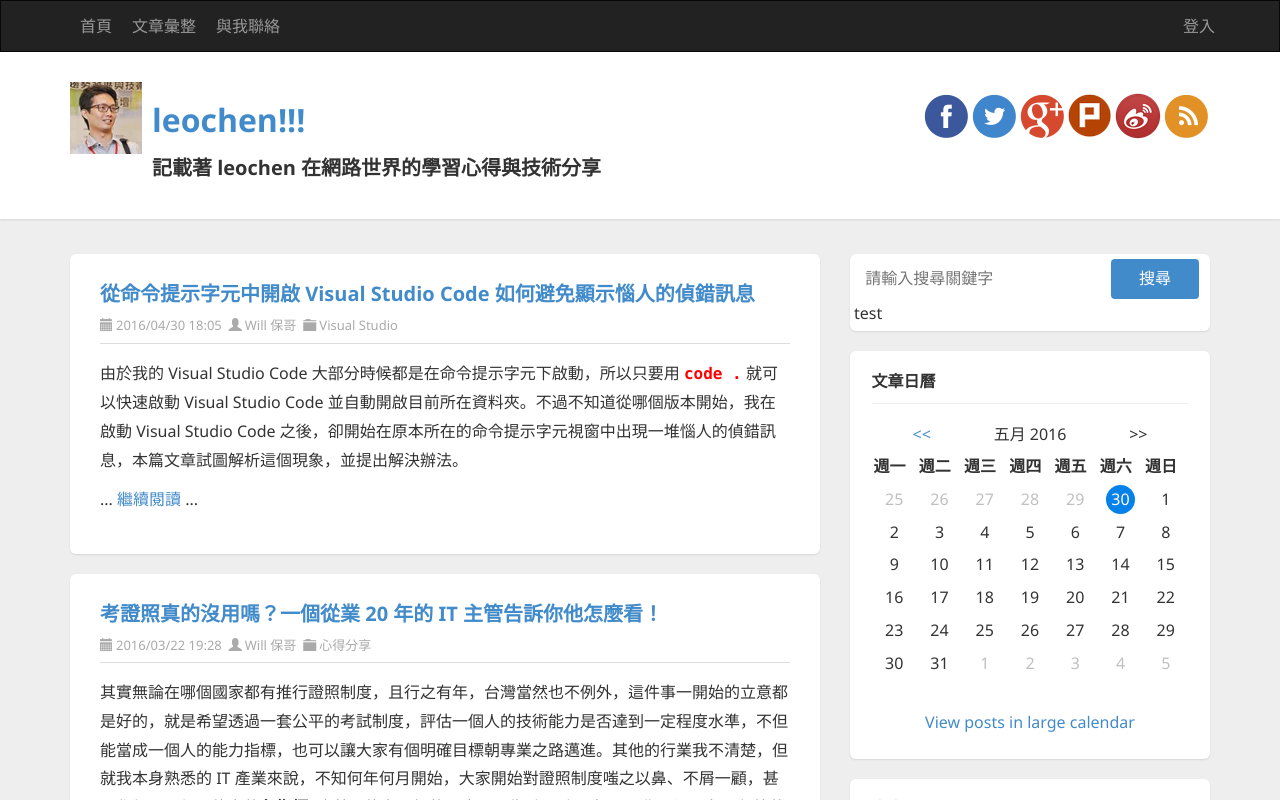
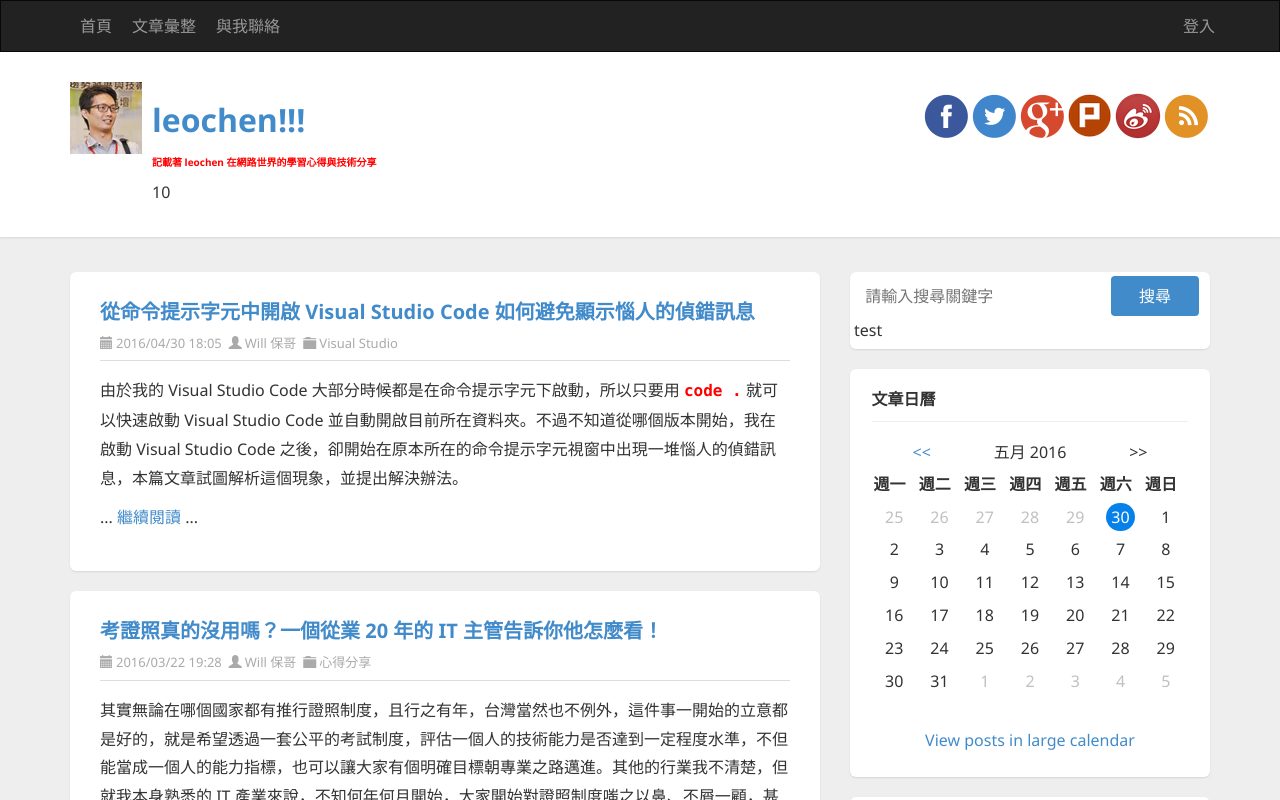
Before and after one commit to leochen1/angular2_160930, an Angular app: page / in a window 1280 px wide. Shown: the top 800 px of the page. Built offline with nearby package versions, Linux system fonts and the light colour scheme.

Commit message:
10 練習屬性型指令 (Property Directive) 的使用方式 ( NgStyle & NgClass )

```diff
--- a/src/app/header/header.component.css
+++ b/src/app/header/header.component.css
@@ -0,0 +1,3 @@
+.red {
+  color: red;
+}
--- a/src/app/header/header.component.html
+++ b/src/app/header/header.component.html
@@ -29,7 +29,9 @@
 
           <div class="pull-left">
             <h1><a [href]="titleurl">{{title}}</a></h1>
-            <h3 [innerHTML]="subtitle" (click)="changeTitle($event)"></h3>
+            <h3 [innerHTML]="subtitle" (click)="changeTitle($event)" [ngStyle]="{'font-size': num+'px'}"
+            [ngClass]="getClass()"></h3>
+            {{num}}
           </div>
 
           <div id="social-icons" class="pull-right social-icon">
--- a/src/app/header/header.component.ts
+++ b/src/app/header/header.component.ts
@@ -11,13 +11,24 @@
   titleurl = "http://google.com.tw";
   subtitle = "記載著 leochen 在網路世界的學習心得與技術分享";
 
-  changeTitle($event: MouseEvent){
+  num: number = 10;
+
+  changeTitle($event: MouseEvent) {
     console.log($event);
-    if($event.shiftKey){
+    if ($event.shiftKey) {
       this.title = this.title + " shift";
-    } else{
+    } else {
       this.title = this.title + " yoyo";
     }
+
+    this.num++;
+  }
+
+  getClass() {
+    return {
+      'red': this.num % 2 == 0,
+      'blue': this.num % 2 == 1
+    };
   }
   constructor() { }
 
```
